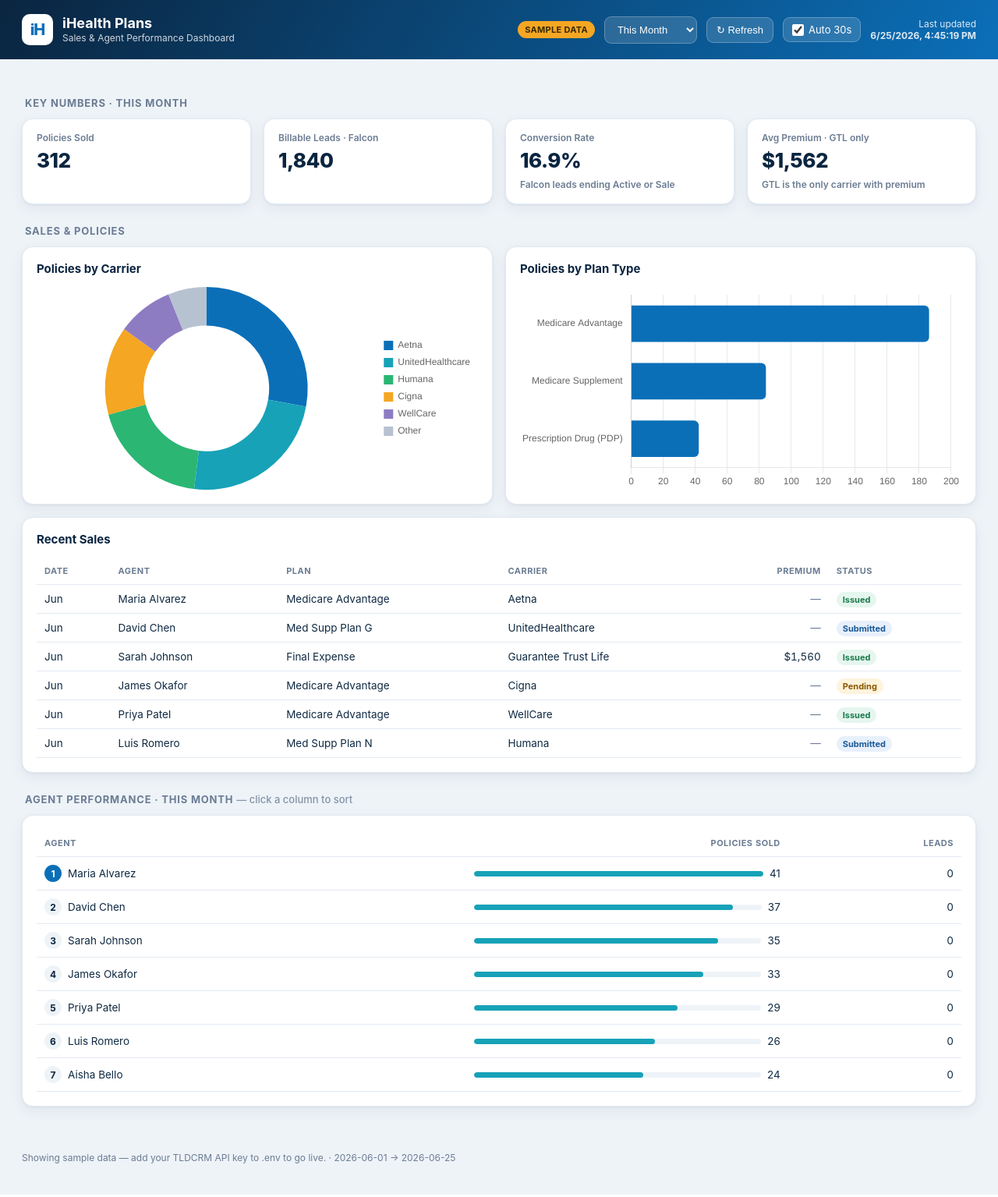
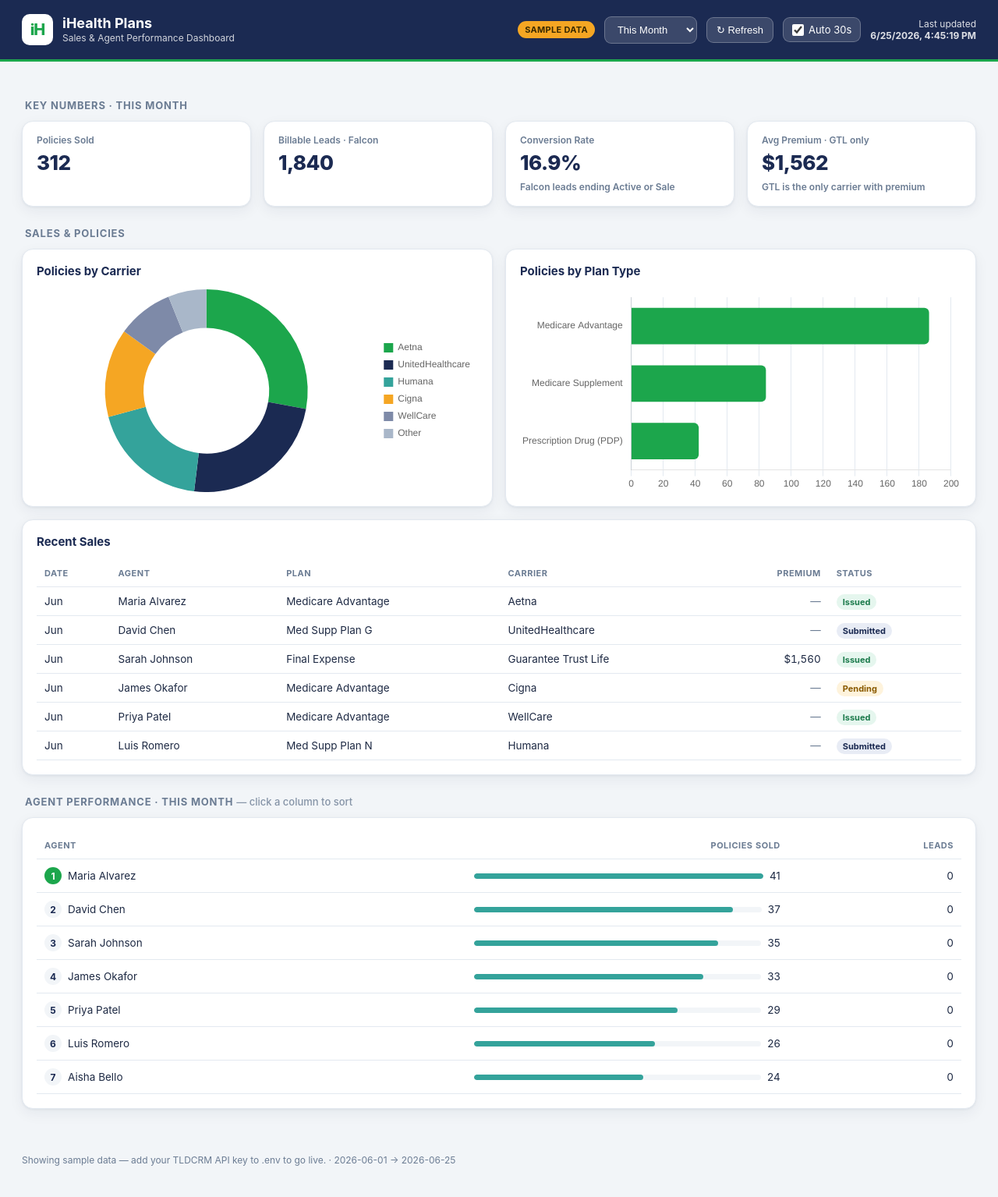
Before and after one commit to kendoric2/TLD-DASHBOARD-, a Flask app: page / in a window 1280 px wide. Shown: the whole page at 78% size. Run offline with Flask 3, Linux system fonts and the light colour scheme.

Commit message:
Restructure (Option B) + rebrand to iHealth navy/green theme

```diff
--- a/static/dashboard.css
+++ b/static/dashboard.css
@@ -1,17 +1,17 @@
 /* ============================================================
-   THEME — swap these to your exact brand colors when confirmed
+   THEME — iHealth Plans brand (deep navy + green)
    ============================================================ */
 :root{
-  --brand:#0B6FB8;          /* primary blue */
-  --brand-dark:#0A2540;     /* deep navy (headers/text) */
-  --brand-2:#17A2B8;        /* teal accent */
-  --good:#2BB673;           /* positive / up */
+  --brand:#1CA64C;          /* iHealth green — buttons, bars, accents */
+  --brand-dark:#1B2A52;     /* iHealth deep navy — header, headings, values */
+  --brand-2:#34A39B;        /* teal accent */
+  --good:#1CA64C;           /* positive / up (brand green) */
   --warn:#F5A623;           /* attention */
   --bad:#E2574C;            /* negative / down */
-  --bg:#EEF3F8;             /* page background */
+  --bg:#F2F5F8;             /* page background */
   --card:#FFFFFF;           /* card surface */
-  --line:#E3EAF2;           /* borders */
-  --text:#102A43;           /* body text */
+  --line:#E3E9F0;           /* borders */
+  --text:#1E2A44;           /* body text */
   --muted:#6B7C93;          /* secondary text */
   --radius:14px;
   --shadow:0 1px 3px rgba(16,42,67,.06), 0 6px 18px rgba(16,42,67,.06);
@@ -25,7 +25,8 @@ body{
 
 /* Header */
 header{
-  background:linear-gradient(120deg,var(--brand-dark),var(--brand));
+  background:var(--brand-dark);
+  border-bottom:3px solid var(--brand);   /* green accent line, like ihealthplans.com */
   color:#fff; padding:18px 28px; display:flex; align-items:center;
   justify-content:space-between; flex-wrap:wrap; gap:14px;
 }
@@ -97,7 +98,7 @@ tbody tr:hover{background:#F7FAFD}
 .pill{font-size:11px;font-weight:700;padding:3px 8px;border-radius:20px;text-transform:capitalize}
 .pill.issued{background:#E5F6EE;color:#1B7A4B}
 .pill.pending{background:#FEF3DC;color:#8A5A00}
-.pill.submitted{background:#E7F0FB;color:#1C5A99}
+.pill.submitted{background:#E8ECF5;color:#1B2A52}
 .dash{color:var(--muted)}
 
 footer{max-width:1280px;margin:0 auto;padding:18px 28px 40px;color:var(--muted);font-size:12px}
--- a/static/dashboard.js
+++ b/static/dashboard.js
@@ -77,7 +77,7 @@ function renderKPIs(k) {
 
 function renderDoughnut(id, rows) {
   rows = rows || [];
-  const colors = [C('--brand'),C('--brand-2'),C('--good'),C('--warn'),'#8E7CC3','#B7C2D0','#9FB3C8'];
+  const colors = [C('--brand'),C('--brand-dark'),C('--brand-2'),C('--warn'),'#7E8AA8','#A9B7C9','#CDD8E6'];
   charts[id]?.destroy();
   charts[id] = new Chart(document.getElementById(id), {
     type:'doughnut',
```
